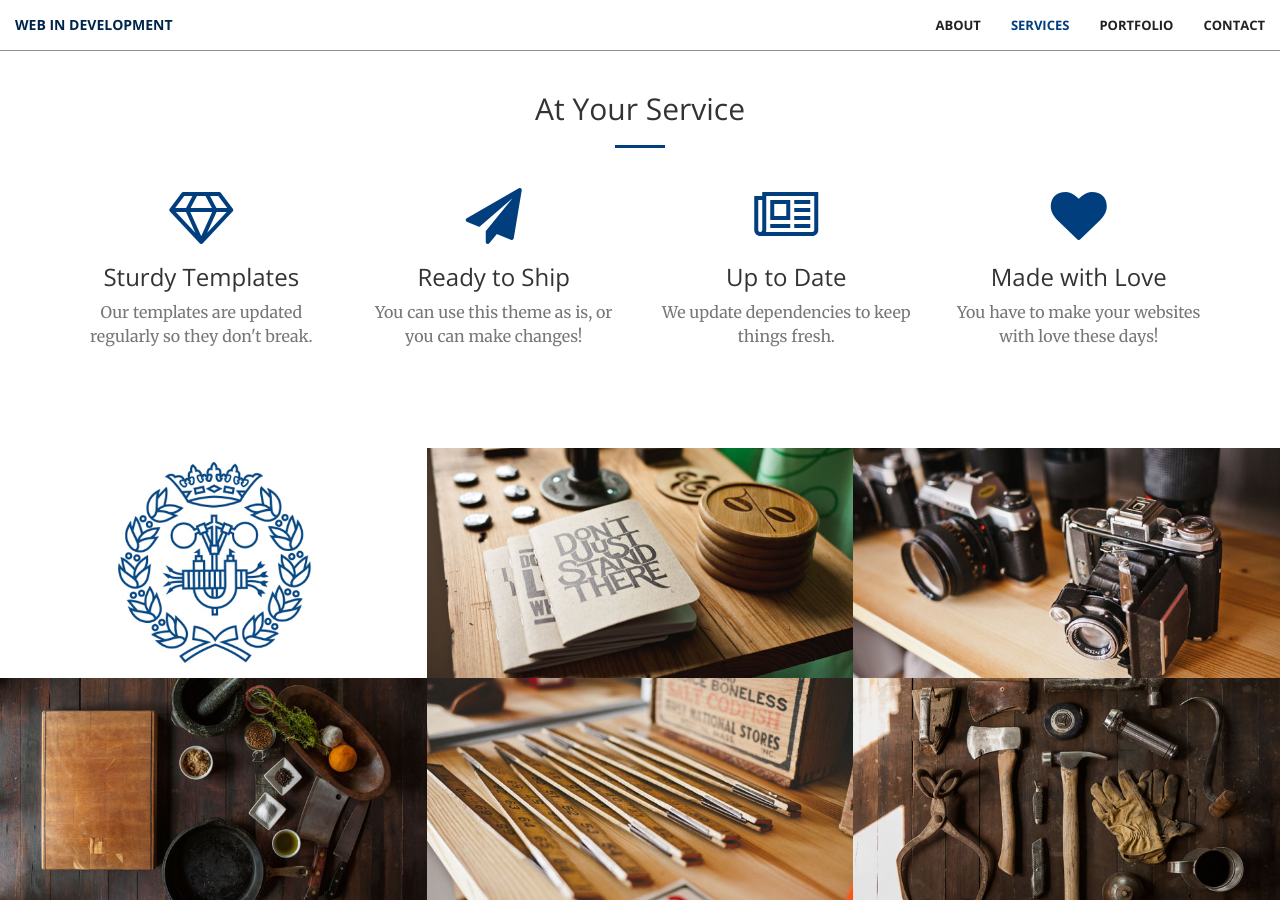
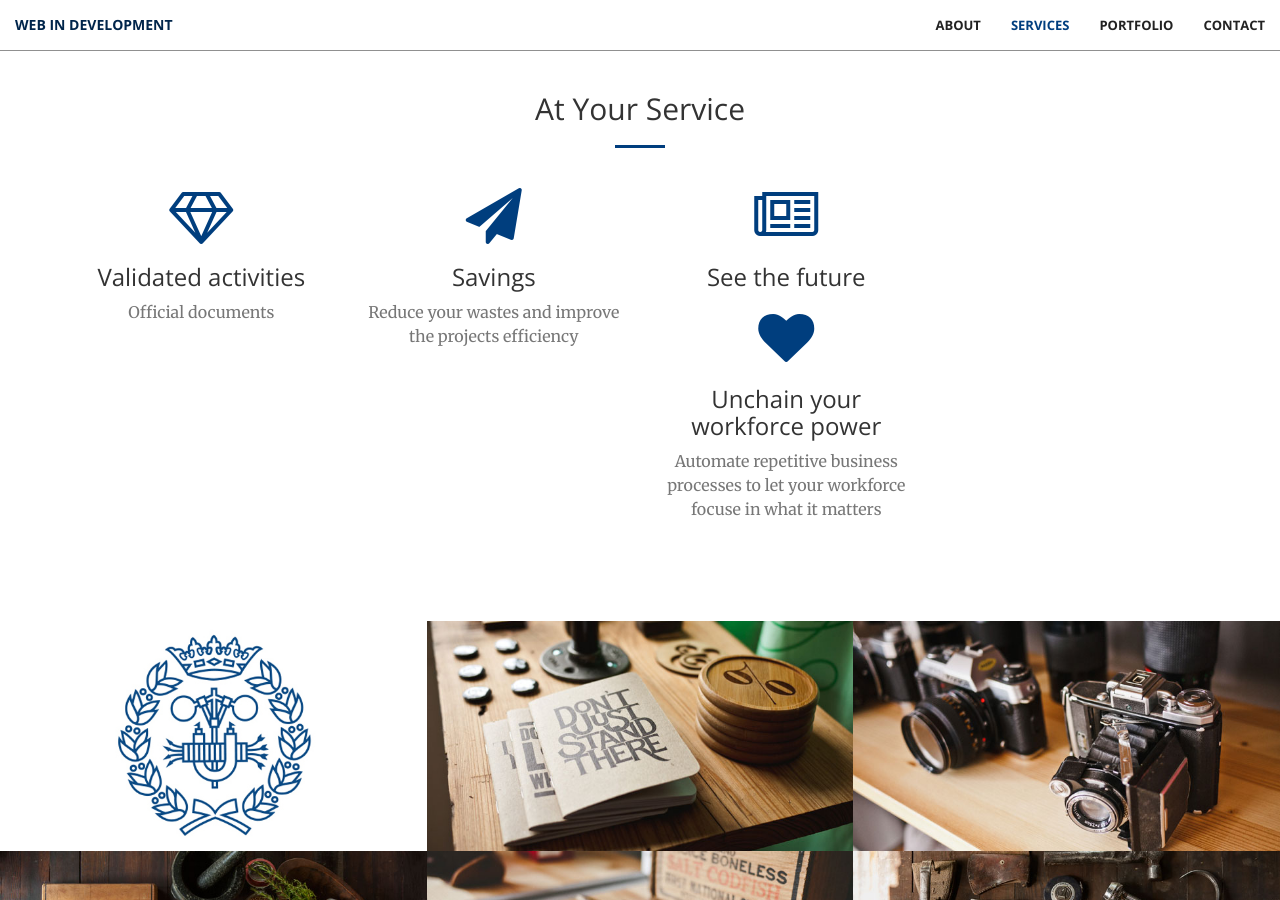
Before and after one commit to carlesac/carlesac.github.io, a Jekyll site: the page built from index.html, in a window 1280 px wide and 900 px high, scrolled down 1302 px. Built offline with Jekyll 4.4.1, drawn with Linux system fonts in a browser that asks for light colours.

Commit message:
Update services.html

```diff
--- a/_includes/services.html
+++ b/_includes/services.html
@@ -12,29 +12,29 @@
             <div class="col-lg-3 col-md-6 text-center">
                 <div class="service-box">
                     <i class="fa fa-4x fa-diamond wow bounceIn text-primary"></i>
-                    <h3>Sturdy Templates</h3>
-                    <p class="text-muted">Our templates are updated regularly so they don't break.</p>
+                    <h3>Validated activities</h3>
+                    <p class="text-muted">Official documents </p>
                 </div>
             </div>
             <div class="col-lg-3 col-md-6 text-center">
                 <div class="service-box">
                     <i class="fa fa-4x fa-paper-plane wow bounceIn text-primary" data-wow-delay=".1s"></i>
-                    <h3>Ready to Ship</h3>
-                    <p class="text-muted">You can use this theme as is, or you can make changes!</p>
+                    <h3>Savings</h3>
+                    <p class="text-muted">Reduce your wastes and improve the projects efficiency</p>
                 </div>
             </div>
             <div class="col-lg-3 col-md-6 text-center">
                 <div class="service-box">
                     <i class="fa fa-4x fa-newspaper-o wow bounceIn text-primary" data-wow-delay=".2s"></i>
-                    <h3>Up to Date</h3>
-                    <p class="text-muted">We update dependencies to keep things fresh.</p>
+                    <h3>See the future</h3>
+                    <p class="Visualize forecasts and predict the next step</p>
                 </div>
             </div>
             <div class="col-lg-3 col-md-6 text-center">
                 <div class="service-box">
                     <i class="fa fa-4x fa-heart wow bounceIn text-primary" data-wow-delay=".3s"></i>
-                    <h3>Made with Love</h3>
-                    <p class="text-muted">You have to make your websites with love these days!</p>
+                    <h3>Unchain your workforce power</h3>
+                    <p class="text-muted">Automate repetitive business processes to let your workforce focuse in what it matters</p>
                 </div>
             </div>
         </div>
```
